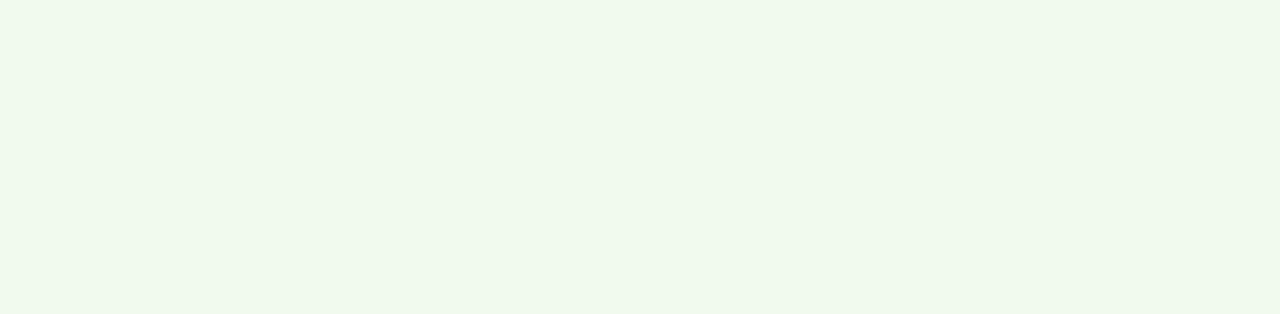
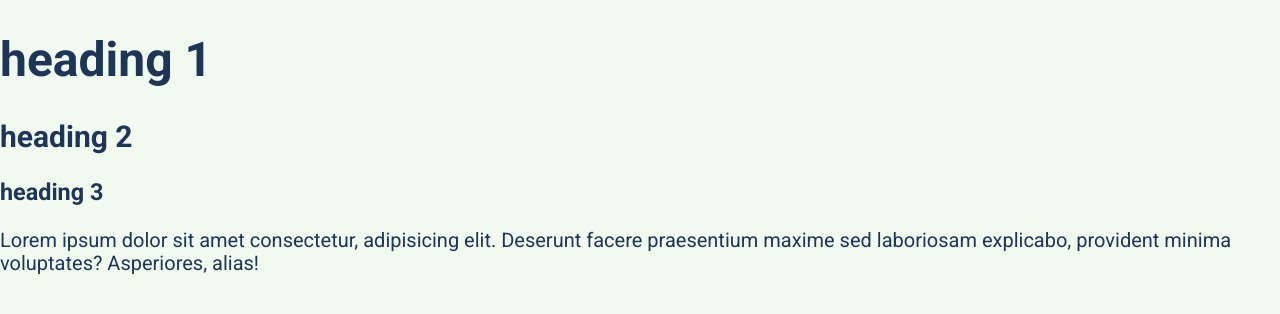
Before and after one commit to vamcyellapu/portfolio, a website: page index.html in a window 1280 px wide. Drawn offline with Linux system fonts and the light colour scheme.

Commit message:
defined the styles for the fonts

```diff
--- a/index.html
+++ b/index.html
@@ -5,13 +5,20 @@
   <meta charset="UTF-8">
   <meta http-equiv="X-UA-Compatible" content="IE=edge">
   <meta name="viewport" content="width=device-width, initial-scale=1.0">
+  <link rel="preconnect" href="https://fonts.googleapis.com">
+  <link rel="preconnect" href="https://fonts.gstatic.com" crossorigin>
+  <link href="https://fonts.googleapis.com/css2?family=Roboto:wght@400;500;700&display=swap" rel="stylesheet">
   <link rel="stylesheet" href="css/normalize.css">
   <link rel="stylesheet" href="css/styles.css">
   <title>Vamsiyellapu | Designer, Front-end Developer</title>
 </head>
 
 <body>
-
+  <h1>heading 1</h1>
+  <h2>heading 2</h2>
+  <h3>heading 3</h3>
+  <p>Lorem ipsum dolor sit amet consectetur, adipisicing elit. Deserunt facere praesentium maxime sed laboriosam
+    explicabo, provident minima voluptates? Asperiores, alias!</p>
 </body>
 
 </html>
--- a/scss/styles.scss
+++ b/scss/styles.scss
@@ -1,4 +1,15 @@
 @import './variables';
+
+html {
+  font-size: 62.5%;
+}
 body {
   background-color: $background-color;
+  font-family: 'Roboto', Arial, Helvetica, sans-serif;
+  color: $body-color;
+  font-size: 2rem;
 }
+
+h1 {
+  font-size: 4.8rem;
+}
```
Also changed, not shown: css/styles.css, 1 other file.
